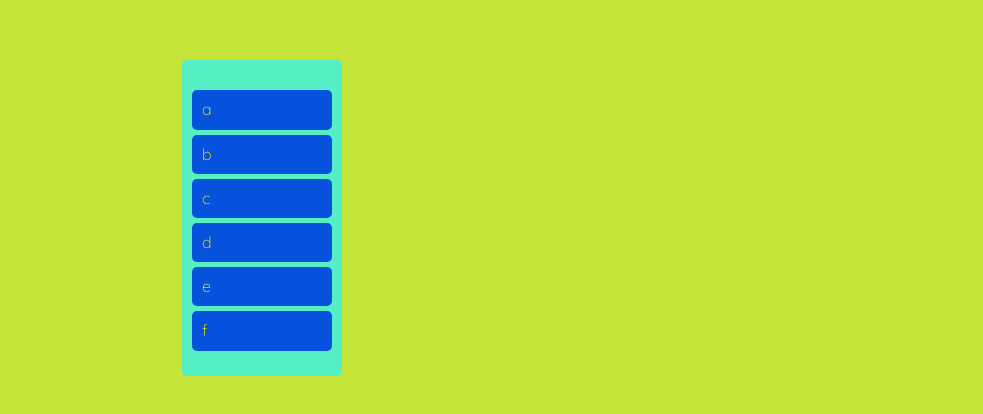
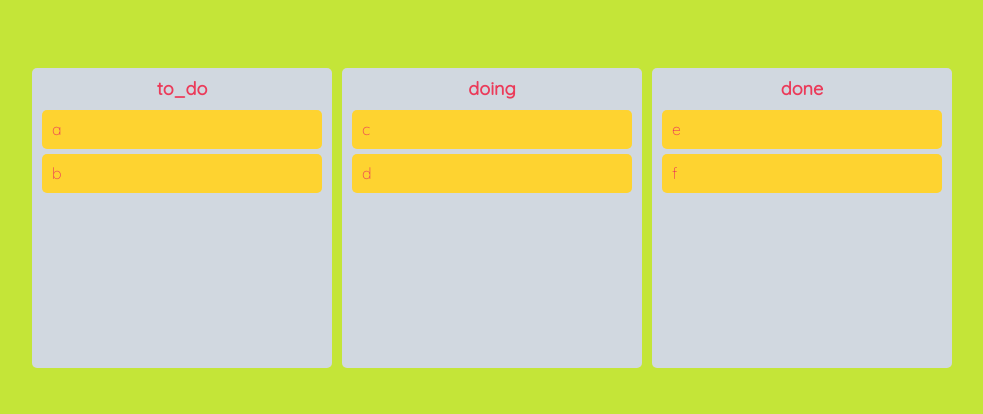
Before and after one commit to Nomad-Practices/react-master-class, a React (Create React App) app: page /1 in a window 1280 px wide. Shown: the part 182-596 px from the top of the page, without its empty margins (218-1201 px from the left). Built offline with nearby package versions, Linux system fonts and the light colour scheme.

Commit message:
cross droppable drag&drop 구현

```diff
--- a/src/App.tsx
+++ b/src/App.tsx
@@ -1,43 +1,30 @@
-import { DragDropContext, Droppable, DropResult } from 'react-beautiful-dnd'
+import { DragDropContext, DropResult } from 'react-beautiful-dnd'
 import { useRecoilState } from 'recoil'
 import { toDoState } from './atoms'
-import { Board, Boards, Wrapper } from './components/styled'
+import { Boards, Wrapper } from './components/styled'
 import { cloneDeep } from 'lodash-es'
-import DraggableCard from './components/DraggableCard'
+import DroppableBoard from './components/DroppableBoard'
 
 function App() {
+   const [state, setState] = useRecoilState(toDoState)
    function onDragEnd({ draggableId, destination, source }: DropResult) {
-      setTodos((prev) => {
+      setState((prev) => {
          const next = cloneDeep(prev)
-         next.splice(source.index, 1)
-         next.splice(destination?.index ?? source.index, 0, draggableId)
+         const destId = destination?.droppableId ?? source.droppableId
+         const destPos = destination?.index ?? source.index
+
+         next[source.droppableId].splice(source.index, 1)
+         next[destId].splice(destPos, 0, draggableId)
          return next
       })
    }
-   const [todos, setTodos] = useRecoilState(toDoState)
    return (
       <DragDropContext onDragEnd={onDragEnd}>
          <Wrapper>
             <Boards>
-               <Droppable droppableId="one">
-                  {(provided) => (
-                     /**
-                      * provided.droppableProps -> Drop을 할 영역에 전달할 props
-                      */
-                     <Board
-                        ref={provided.innerRef}
-                        {...provided.droppableProps}
-                     >
-                        {todos.map((t, i) => (
-                           <DraggableCard draggableId={t} index={i} key={t} />
-                        ))}
-                        {/**
-                         * provided placeholder를 사용하면 Draggable이 원래 위치에서 벗어나도 Droppable의 height는 유지된다.
-                         */}
-                        {provided.placeholder}
-                     </Board>
-                  )}
-               </Droppable>
+               {Object.keys(state).map((k) => (
+                  <DroppableBoard key={k} todos={state[k]} droppableId={k} />
+               ))}
             </Boards>
          </Wrapper>
          <Boards></Boards>
--- a/src/atoms/index.ts
+++ b/src/atoms/index.ts
@@ -1,4 +1,4 @@
-import { atom, selector, useRecoilValue } from 'recoil'
+import { atom, selector } from 'recoil'
 
 export const minutesState = atom({
    key: 'minutes',
@@ -20,7 +20,11 @@ export const hourSelector = selector<number>({
    },
 })
 
-export const toDoState = atom({
+export const toDoState = atom<Record<string, string[]>>({
    key: 'todo',
-   default: ['a', 'b', 'c', 'd', 'e', 'f'],
+   default: {
+      to_do: ['a', 'b'],
+      doing: ['c', 'd'],
+      done: ['e', 'f'],
+   },
 })
--- a/src/components/DraggableCard.tsx
+++ b/src/components/DraggableCard.tsx
@@ -2,14 +2,14 @@ import { Draggable } from 'react-beautiful-dnd'
 import { Card } from '../components/styled'
 import React from 'react'
 
-interface IDraggableCardProps {
+interface IProps {
    draggableId: string
    index: number
 }
 
-function DraggableCard({ draggableId, index }: IDraggableCardProps) {
+function DraggableCard({ draggableId, index }: IProps) {
    return (
-      <Draggable draggableId={draggableId} index={index} key={draggableId}>
+      <Draggable draggableId={draggableId} index={index}>
          {(provided) => (
             /**
              * provided.draggableProps -> Drag를 적용할 영역에 전달할 props
--- /dev/null
+++ b/src/components/DroppableBoard.tsx
@@ -0,0 +1,34 @@
+import { Droppable } from 'react-beautiful-dnd'
+import { Board, Title } from '../components/styled'
+import DraggableCard from '../components/DraggableCard'
+
+interface IProps {
+   todos: string[]
+   droppableId: string
+}
+
+function DroppableBoard({ todos, droppableId }: IProps) {
+   return (
+      <Board>
+         <Title>{droppableId}</Title>
+         <Droppable droppableId={droppableId}>
+            {(provided) => (
+               /**
+                * provided.droppableProps -> Drop을 할 영역에 전달할 props
+                */
+               <div ref={provided.innerRef} {...provided.droppableProps}>
+                  {todos.map((t, i) => (
+                     <DraggableCard draggableId={t} index={i} key={t} />
+                  ))}
+                  {/**
+                   * provided placeholder를 사용하면 Draggable이 원래 위치에서 벗어나도 Droppable의 height는 유지된다.
+                   */}
+                  {provided.placeholder}
+               </div>
+            )}
+         </Droppable>
+      </Board>
+   )
+}
+
+export default DroppableBoard
--- a/src/components/styled/index.ts
+++ b/src/components/styled/index.ts
@@ -70,7 +70,7 @@ a {
 
 export const Wrapper = styled.div`
    display: flex;
-   max-width: 480px;
+   max-width: 780px;
    width: 100%;
    margin: 0 auto;
    justify-content: center;
@@ -82,14 +82,16 @@ export const Boards = styled.div`
    display: grid;
    grid-template-columns: repeat(3, 1fr);
    width: 100%;
+   gap: 10px;
 `
 
 export const Board = styled.div`
+   width: 300px;
    padding: 20px 10px;
-   padding-top: 30px;
+   padding-top: 10px;
    background-color: ${(props) => props.theme.boardColor};
    border-radius: 5px;
-   min-height: 200px;
+   min-height: 300px;
 `
 
 export const Card = styled.div`
@@ -98,3 +100,10 @@ export const Card = styled.div`
    padding: 10px 10px;
    margin-bottom: 5px;
 `
+
+export const Title = styled.h2`
+   text-align: center;
+   font-weight: 600;
+   margin-bottom: 10px;
+   font-size: 18px;
+`
--- a/src/theme/index.ts
+++ b/src/theme/index.ts
@@ -2,8 +2,8 @@ import { DefaultTheme } from 'styled-components'
 
 export const theme: DefaultTheme = {
    bgColor: '#C4E538',
-   cardColor: '#0652DD',
-   boardColor: '#55efc4',
-   textColor: ' #fff200',
+   cardColor: '#fed330',
+   boardColor: '#d1d8e0',
+   textColor: '#eb3b5a',
    accentColor: '#6c5ce7',
 }
```
